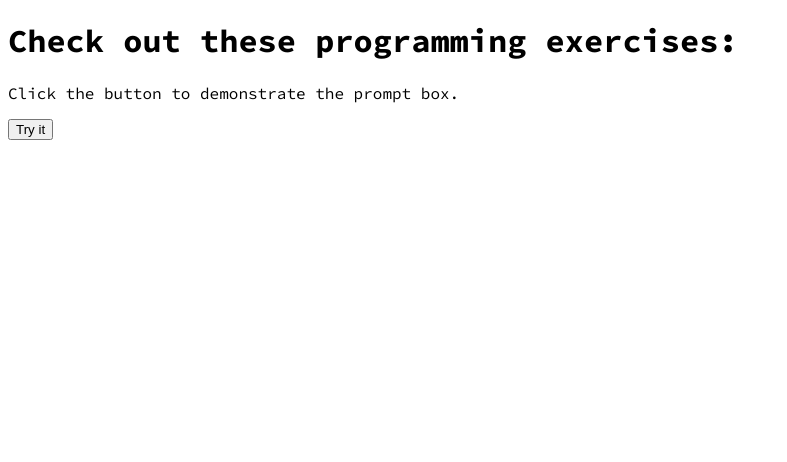
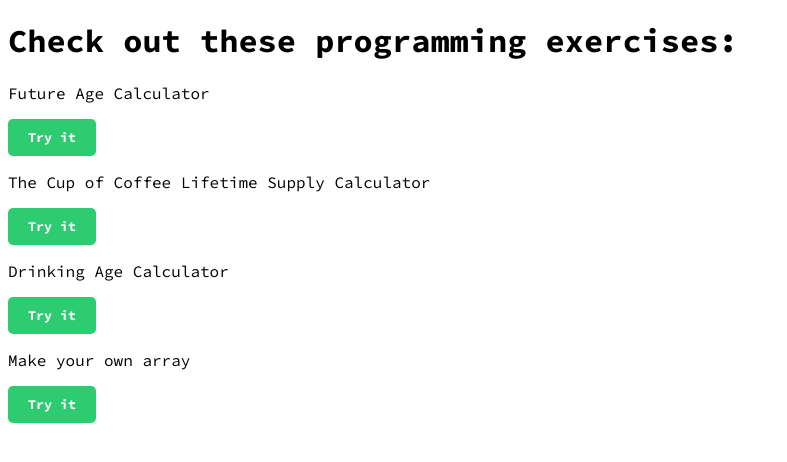
Before and after one commit to kcurbelo/programming-exercises, a plain HTML site: page index.html in a window 1280 px wide. Shown: the whole page, without its empty margins (0-787 px from the left). Drawn offline with Linux system fonts and the light colour scheme.

Commit message:
Added some more excercises

```diff
--- a/css/main.css
+++ b/css/main.css
@@ -1,4 +1,17 @@
 /*font-family: 'Source Code Pro', monospace;*/
-h1, h2, h3, h4, p  {
+h1, h2, h3, h4, p, button  {
 	font-family: 'Source Code Pro', monospace;
 }
+button {
+	background:none;
+	padding: 10px 20px;
+	border: 0;
+	cursor: pointer;
+	border-radius: 5px;
+	font-weight: 700;
+	background-color: #2ecc71;
+	color: #fff;
+}
+.answer {
+	color: #2ecc71;
+}
--- a/index.html
+++ b/index.html
@@ -12,11 +12,21 @@
 	<h1>Check out these programming exercises:</h1>
 
 
-<p>Click the button to demonstrate the prompt box.</p>
+	<p>Future Age Calculator</p>
+	<button onclick="findYear()">Try it</button>
+	<p id="find-year-text"></p>
 
-<button onclick="findYear()">Try it</button>
-<p id="demo"></p>
+	<p>The Cup of Coffee Lifetime Supply Calculator</p>
+	<button onclick="findSupply()">Try it</button>
+	<p id="find-supply-text"></p>
 
+	<p>Drinking Age Calculator</p>
+	<button onclick="findDrinkingAge()">Try it</button>
+	<p id="find-drinking-age-text"></p>
+
+	<p>Make your own array</p>
+	<button onclick="arrayMaker()">Try it</button>
+	<p id="array-maker-text"></p>
 
 
 
--- a/js/examples.js
+++ b/js/examples.js
@@ -5,39 +5,69 @@
 function findYear(){
 
     let birthYear = prompt("Please enter your birth year (i.e 1990):");
-    let futureYear = prompt("Please enter a future date (i.e 20:");
+    let futureYear = prompt("Please enter a future date (i.e 2020");
 	let cal = futureYear - birthYear;
 	// let date = new Date().getFullYear();
 
-	document.getElementById("demo").innerHTML = cal;
+	if (futureYear < birthYear) {
+		document.getElementById("find-year-text").innerHTML = 'Woah, looks like you entered a negative future year!';
+	}
+	else if (futureYear > birthYear){
+		document.getElementById("find-year-text").innerHTML = 'You will be ' + cal + ' in ' + futureYear;
+	}
+	if (cal !== cal){
+		document.getElementById("find-year-text").innerHTML = 'Something went wrong. Can you try again? :)';
+	}
 }
 
 // The Lifetime Supply Calculator
 function findSupply(){
-	let currentAge = 25;
-	let maxAge = 189;
-	let estPer = 4;
-	let total = (maxAge - currentAge) * estPer;
+	let currentAge = prompt("What is your age?");
+	let maxAge =  prompt("What age will you drink coffee until?");
+	let estPer = prompt("How many cups of coffee do you have a day?");
+	let perYear = estPer * 365;
+	let total = (maxAge - currentAge) * perYear;
 
-	return 'You will need ' + total + ' waterbottles to last you until the ripe old age of ' + maxAge;
+	if (total !== total){
+		document.getElementById("find-supply-text").innerHTML = "Some went wrong. Maybe try only numbers? If that doesn't work then a hacker totally ruined the code!";
+	}
+	else {
+	document.getElementById("find-supply-text").innerHTML = 'You will need ' + total + ' cups of coffee to last you until the ripe old age of ' + maxAge;
+
+	}
 }
 
 
 // The Drinking Age Calculator
-function findAnswer() {
-	let age = 30;
+function findDrinkingAge() {
+	let age = prompt("What is your age?");
+
 
 	if (age < 21) {
 
-		return 'Maybe you can drink soon'
+		document.getElementById("find-drinking-age-text").innerHTML = 'Maybe you can drink soon.'
 	}
 	else if (age > 21 && age < 30) {
 
-		return 'Nice! Go ahead and drink!'
+		document.getElementById("find-drinking-age-text").innerHTML ='Nice! Go ahead and drink!'
 	}
 	else {
-		return 'Really? You barely pass as 21!'
+		document.getElementById("find-drinking-age-text").innerHTML = 'Really?! You barely pass as 21!'
 		}
+	if (age !== age){
+		document.getElementById("find-supply-text").innerHTML = "Some went wrong. Maybe try only numbers? If that doesn't work then a hacker totally ruined the code!";
+	}
 }
 
-// Print them to screen
+
+
+// Make an array
+function arrayMaker(){
+	let input1 = prompt("Enter anything you'd like for your first item:");
+	let input2 = prompt("Enter anything you'd like for your second item:");
+	let input3 = prompt("Enter anything you'd like for your third item:");
+
+	let userArray = [input1, input2, input3]
+	document.getElementById("array-maker-text").innerHTML = "Congrats on making your array! Here it is: " + userArray;
+
+}
```
